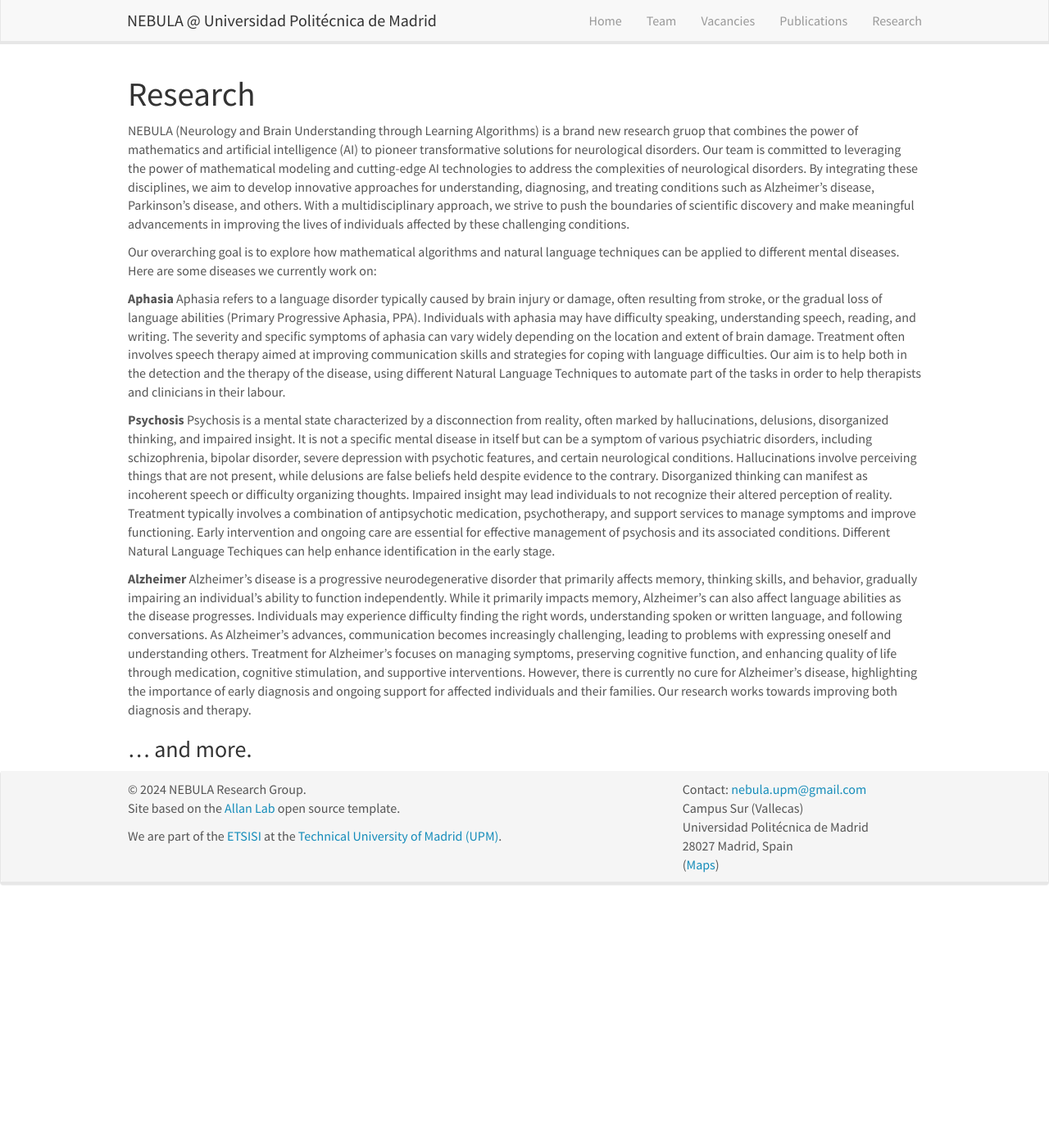
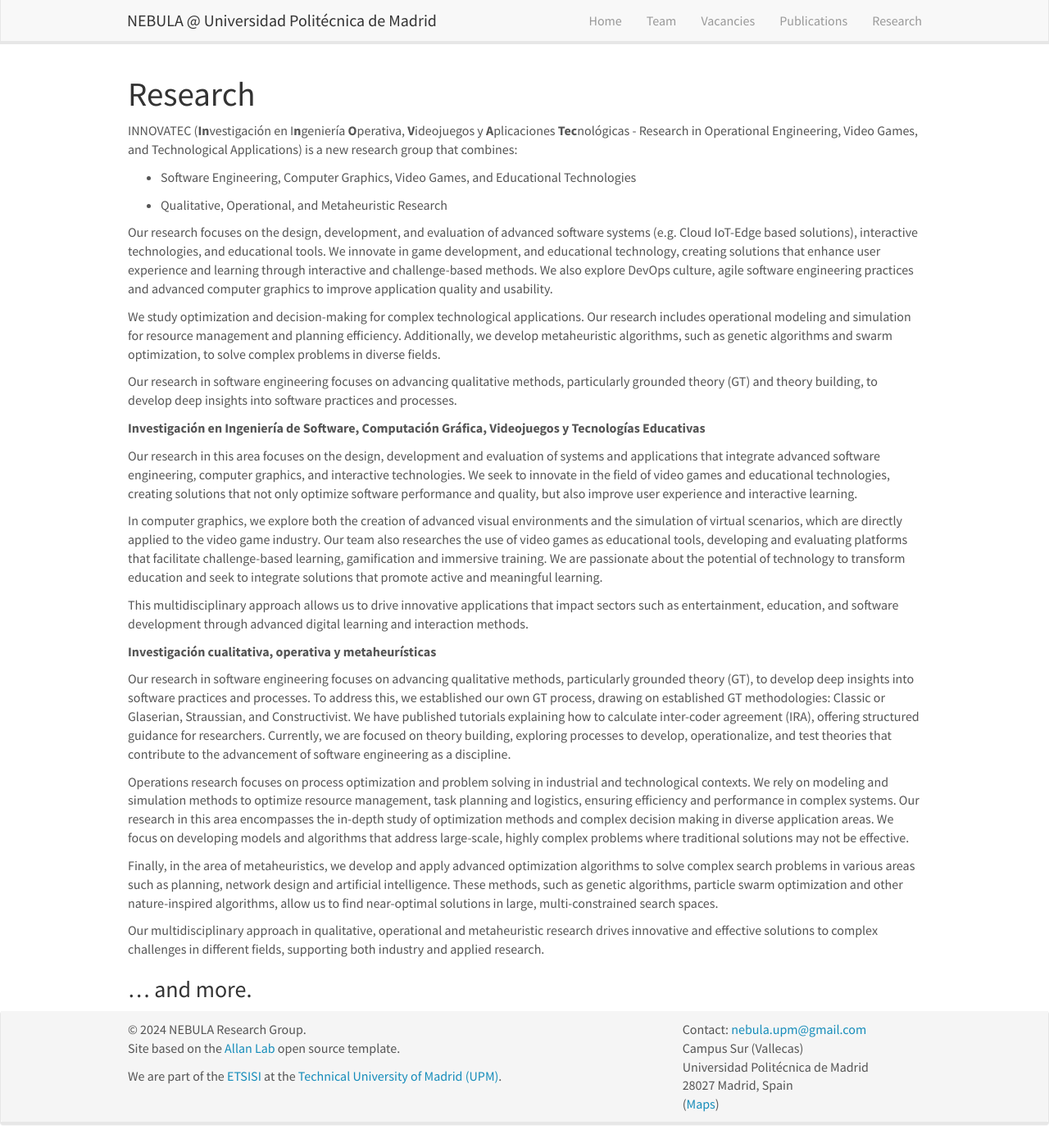
Before and after one commit to gi-innovatec/gi-innovatec.github.io, a Jekyll site: the page built from _pages/research.md, in a window 1280 px wide and 1395 px high. Shown: the whole window at 82% size. Built offline with Jekyll 4.4.1, drawn with Linux system fonts in a browser that asks for light colours; nearby versions of some CDN libraries.

Commit message:
research description

```diff
--- a/_pages/research.md
+++ b/_pages/research.md
@@ -1,21 +1,59 @@
 ---
-title: "Nebula Research Group - Research"
+title: "INNOVATEC Research Group - Research"
 layout: textlay
-excerpt: "Nebula -- Research"
+excerpt: "INNOVATEC -- Research"
 sitemap: false
 permalink: /research/
 ---
 
 # Research
 
-NEBULA (Neurology and Brain Understanding through Learning Algorithms) is a brand new research gruop that combines the power of mathematics and artificial intelligence (AI) to pioneer transformative solutions for neurological disorders. Our team is committed to leveraging the power of mathematical modeling and cutting-edge AI technologies to address the complexities of neurological disorders. By integrating these disciplines, we aim to develop innovative approaches for understanding, diagnosing, and treating conditions such as Alzheimer's disease, Parkinson's disease, and others. With a multidisciplinary approach, we strive to push the boundaries of scientific discovery and make meaningful advancements in improving the lives of individuals affected by these challenging conditions.
+INNOVATEC (**In**vestigación en I**n**geniería **O**perativa, **V**ideojuegos y **A**plicaciones **Tec**nológicas - Research in Operational Engineering, Video Games, and Technological Applications) is a new research group that combines:
 
-Our overarching goal is to explore how mathematical algorithms and natural language techniques can be applied to different mental diseases. Here are some diseases we currently work on:
+- Software Engineering, Computer Graphics, Video Games, and Educational Technologies
 
-**Aphasia** Aphasia refers to a language disorder typically caused by brain injury or damage, often resulting from stroke, or the gradual loss of language abilities (Primary Progressive Aphasia, PPA). Individuals with aphasia may have difficulty speaking, understanding speech, reading, and writing. The severity and specific symptoms of aphasia can vary widely depending on the location and extent of brain damage. Treatment often involves speech therapy aimed at improving communication skills and strategies for coping with language difficulties. Our aim is to help both in the detection and the therapy of the disease, using different Natural Language Techniques to automate part of the tasks in order to help therapists and clinicians in their labour.
+- Qualitative, Operational, and Metaheuristic Research
 
-**Psychosis** Psychosis is a mental state characterized by a disconnection from reality, often marked by hallucinations, delusions, disorganized thinking, and impaired insight. It is not a specific mental disease in itself but can be a symptom of various psychiatric disorders, including schizophrenia, bipolar disorder, severe depression with psychotic features, and certain neurological conditions. Hallucinations involve perceiving things that are not present, while delusions are false beliefs held despite evidence to the contrary. Disorganized thinking can manifest as incoherent speech or difficulty organizing thoughts. Impaired insight may lead individuals to not recognize their altered perception of reality. Treatment typically involves a combination of antipsychotic medication, psychotherapy, and support services to manage symptoms and improve functioning. Early intervention and ongoing care are essential for effective management of psychosis and its associated conditions. Different Natural Language Techiques can help enhance identification in the early stage.
 
-**Alzheimer** Alzheimer's disease is a progressive neurodegenerative disorder that primarily affects memory, thinking skills, and behavior, gradually impairing an individual's ability to function independently. While it primarily impacts memory, Alzheimer's can also affect language abilities as the disease progresses. Individuals may experience difficulty finding the right words, understanding spoken or written language, and following conversations. As Alzheimer's advances, communication becomes increasingly challenging, leading to problems with expressing oneself and understanding others. Treatment for Alzheimer's focuses on managing symptoms, preserving cognitive function, and enhancing quality of life through medication, cognitive stimulation, and supportive interventions. However, there is currently no cure for Alzheimer's disease, highlighting the importance of early diagnosis and ongoing support for affected individuals and their families. Our research works towards improving both diagnosis and therapy.
+Our research focuses on the design, development, and evaluation of advanced software systems (e.g. Cloud IoT-Edge based solutions), interactive technologies, and educational tools. We innovate in game development, and educational technology, creating solutions that enhance user experience and learning through interactive and challenge-based methods. We also explore DevOps culture, agile software engineering practices and advanced computer graphics to improve application quality and usability.
+
+We study optimization and decision-making for complex technological applications. Our research includes operational modeling and simulation for resource management and planning efficiency. Additionally, we develop metaheuristic algorithms, such as genetic algorithms and swarm optimization, to solve complex problems in diverse fields.
+
+Our research in software engineering focuses on advancing qualitative methods, particularly grounded theory (GT) and theory building, to develop deep insights into software practices and processes.
+
+
+
+**Investigación en Ingeniería de Software, Computación Gráfica, Videojuegos y Tecnologías Educativas**
+
+<!---Nuestra investigación en esta área se centra en el diseño, desarrollo y evaluación de sistemas y aplicaciones que integran ingeniería de software avanzada, gráficos por computadora, y tecnologías interactivas. Buscamos innovar en el ámbito de los videojuegos y las tecnologías educativas, creando soluciones que no solo optimicen el rendimiento y la calidad del software, sino que también mejoren la experiencia de usuario y el aprendizaje interactivo.-->
+
+Our research in this area focuses on the design, development and evaluation of systems and applications that integrate advanced software engineering, computer graphics, and interactive technologies. We seek to innovate in the field of video games and educational technologies, creating solutions that not only optimize software performance and quality, but also improve user experience and interactive learning.
+
+
+<!---En computación gráfica, exploramos tanto la creación de entornos visuales avanzados como la simulación de escenarios virtuales, que se aplican directamente en la industria del videojuego. Nuestro equipo también investiga el uso de los videojuegos como herramientas educativas, desarrollando y evaluando plataformas que faciliten el aprendizaje basado en retos, la gamificación y la formación inmersiva. Nos apasiona el potencial de la tecnología para transformar la educación y buscamos integrar soluciones que promuevan una enseñanza activa y significativa. -->
+
+In computer graphics, we explore both the creation of advanced visual environments and the simulation of virtual scenarios, which are directly applied to the video game industry. Our team also researches the use of video games as educational tools, developing and evaluating platforms that facilitate challenge-based learning, gamification and immersive training. We are passionate about the potential of technology to transform education and seek to integrate solutions that promote active and meaningful learning.
+
+<!---Este enfoque multidisciplinario nos permite impulsar aplicaciones innovadoras que impacten en sectores como el entretenimiento, la educación, y el desarrollo de software a través de métodos de aprendizaje e interacción digitales avanzados.--->
+
+This multidisciplinary approach allows us to drive innovative applications that impact sectors such as entertainment, education, and software development through advanced digital learning and interaction methods.
+
+**Investigación cualitativa, operativa y metaheurísticas**
+
+Our research in software engineering focuses on advancing qualitative methods, particularly grounded theory (GT), to develop deep insights into software practices and processes. To address this, we established our own GT process, drawing on established GT methodologies: Classic or Glaserian, Straussian, and Constructivist. We have published tutorials explaining how to calculate inter-coder agreement (IRA), offering structured guidance for researchers. Currently, we are focused on theory building, exploring processes to develop, operationalize, and test theories that contribute to the advancement of software engineering as a discipline.
+
+Operations research focuses on process optimization and problem solving in industrial and technological contexts. We rely on modeling and simulation methods to optimize resource management, task planning and logistics, ensuring efficiency and performance in complex systems. Our research in this area encompasses the in-depth study of optimization methods and complex decision making in diverse application areas. We focus on developing models and algorithms that address large-scale, highly complex problems where traditional solutions may not be effective.
+
+Finally, in the area of metaheuristics, we develop and apply advanced optimization algorithms to solve complex search problems in various areas such as planning, network design and artificial intelligence. These methods, such as genetic algorithms, particle swarm optimization and other nature-inspired algorithms, allow us to find near-optimal solutions in large, multi-constrained search spaces.
+
+Our multidisciplinary approach in qualitative, operational and metaheuristic research drives innovative and effective solutions to complex challenges in different fields, supporting both industry and applied research.
+
+<!---Nuestra investigación en esta área abarca el estudio profundo de métodos de optimización y toma de decisiones complejas en diversas áreas de aplicación. Nos enfocamos en desarrollar modelos y algoritmos que aborden problemas de gran escala y alta complejidad, donde las soluciones tradicionales pueden no ser efectivas.
+
+La investigación operativa se enfoca en la optimización de procesos y la resolución de problemas en contextos industriales y tecnológicos. Nos apoyamos en métodos de modelado y simulación para optimizar la gestión de recursos, la planificación de tareas y la logística, asegurando la eficiencia y el rendimiento en sistemas complejos.
+
+Por último, en el área de metaheurísticas, desarrollamos y aplicamos algoritmos avanzados de optimización que permiten resolver problemas de búsqueda complejos en diversas áreas, como la planificación, el diseño de redes y la inteligencia artificial. Estos métodos, como algoritmos genéticos, optimización de enjambre de partículas y otros algoritmos inspirados en la naturaleza, nos permiten encontrar soluciones cercanas al óptimo en espacios de búsqueda amplios y con restricciones múltiples.
+
+Nuestro enfoque multidisciplinario en investigación cualitativa, operativa y en metaheurísticas impulsa soluciones innovadoras y efectivas para desafíos complejos en diferentes campos, apoyando tanto a la industria como a la investigación aplicada.--->
 
 ### ... and more.
```
Also changed, not shown: _pages/Instrumente.md (+2 -2 lines), _pages/allnews.md (+2 -2 lines), _pages/home.md (+1 -1 lines), _pages/openings.md (+8 -4 lines), _pages/publications.md (+3 -3 lines), 2 other files.
